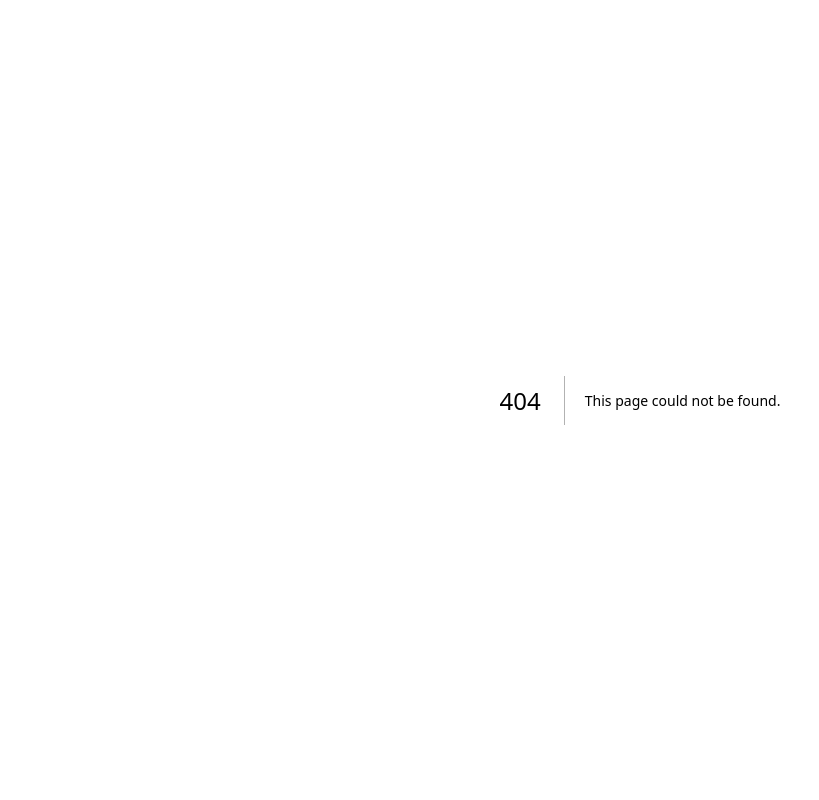
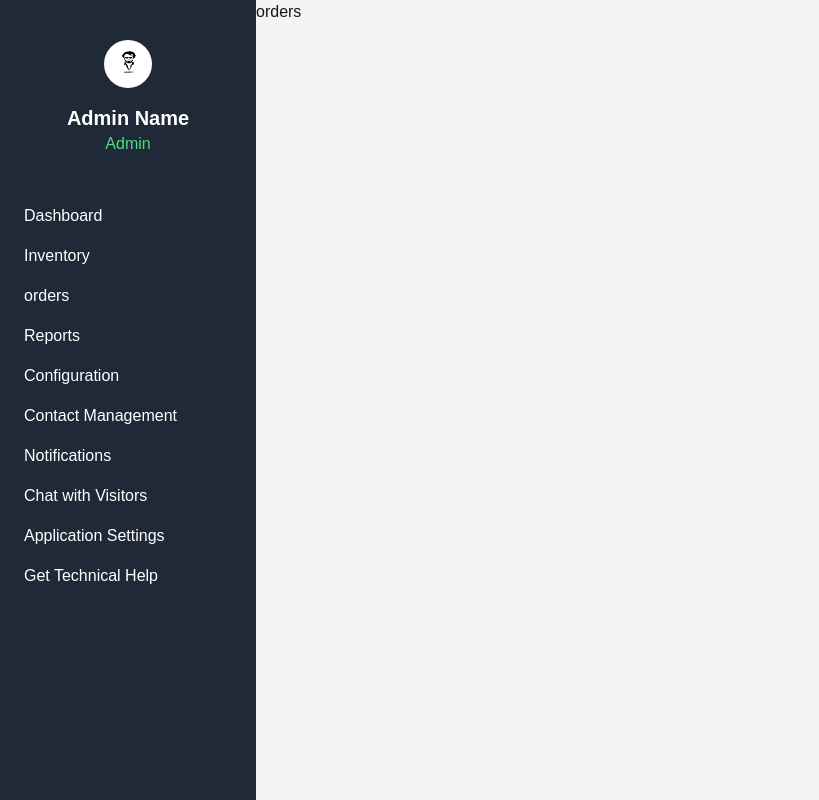
Before and after one commit to Vijay-S-2005/clinic_management, a Next.js app: page /orders in a window 1280 px wide. Before the commit this address had no page. Shown: the whole page, without its empty margins (0-819 px from the left). Built offline with nearby package versions, Linux system fonts and the light colour scheme.

Commit message:
side bar changes

```diff
--- a/public/Assets.js
+++ b/public/Assets.js
@@ -1,5 +1,8 @@
 import clinicLogo from "./assets/image/clinicLogo.jpg";
+import admin01 from "./assets/image/admin01.jpg";
+
 
 export const Assets ={
     clinicLogo,
+    admin01,
 }
--- /dev/null
+++ b/src/app/orders/page.jsx
@@ -0,0 +1,13 @@
+import React from 'react';
+import Link from 'next/link';
+import Sidebar from '../../components/sidebar';
+// import { useRouter, usePathname } from "next/navigation";
+const orders = () => {
+return (
+    <div className="flex h-screen bg-gray-100">
+      <Sidebar/>
+      <h1>orders</h1>
+    </div>
+);
+};
+export default orders;
--- a/src/components/sidebar.jsx
+++ b/src/components/sidebar.jsx
@@ -2,6 +2,8 @@
 
 import React from 'react';
 import Link from 'next/link';
+import Image from "next/image";
+import { Assets } from "../../public/Assets";
 // import { useRouter } from "next/navigation";
 
 
@@ -11,9 +13,9 @@ const Sidebar = () => {
     <div className="w-64 bg-gray-800 text-white">
       <div className="flex items-center justify-center mt-10">
         <div className="text-center">
-          <img
+          <Image
+            src={Assets.admin01}
             className="rounded-full h-12 w-12 mx-auto"
-            src="https://via.placeholder.com/150"
             alt="admin"
           />
           <h2 className="mt-4 text-xl font-semibold">Admin Name</h2>
@@ -22,12 +24,15 @@ const Sidebar = () => {
       </div>
       <nav className="mt-10">
         <ul>
-          <li className="py-2 px-6 bg-teal-600 text-white">Dashboard</li>
+          <li className="py-2 px-6 hover:bg-teal-500">
+            <Link href="/dashboard">Dashboard</Link>
+          </li>
           <li className="py-2 px-6 hover:bg-teal-500">
             <Link href="/inventory">Inventory</Link> {/* Use Next.js Link */}
           </li>
-          <li className="py-2 px-6 hover:bg-teal-500">Orders</li>
-          <li className="py-2 px-6 hover:bg-teal-500">Sales</li>
+          <li className="py-2 px-6 hover:bg-teal-500">
+          <Link href="/orders">orders</Link>
+          </li>
           <li className="py-2 px-6 hover:bg-teal-500">Reports</li>
           <li className="py-2 px-6 hover:bg-teal-500">Configuration</li>
           <li className="py-2 px-6 hover:bg-teal-500">Contact Management</li>
```
Also changed, not shown: public/assets/image/admin01.jpg (added).
